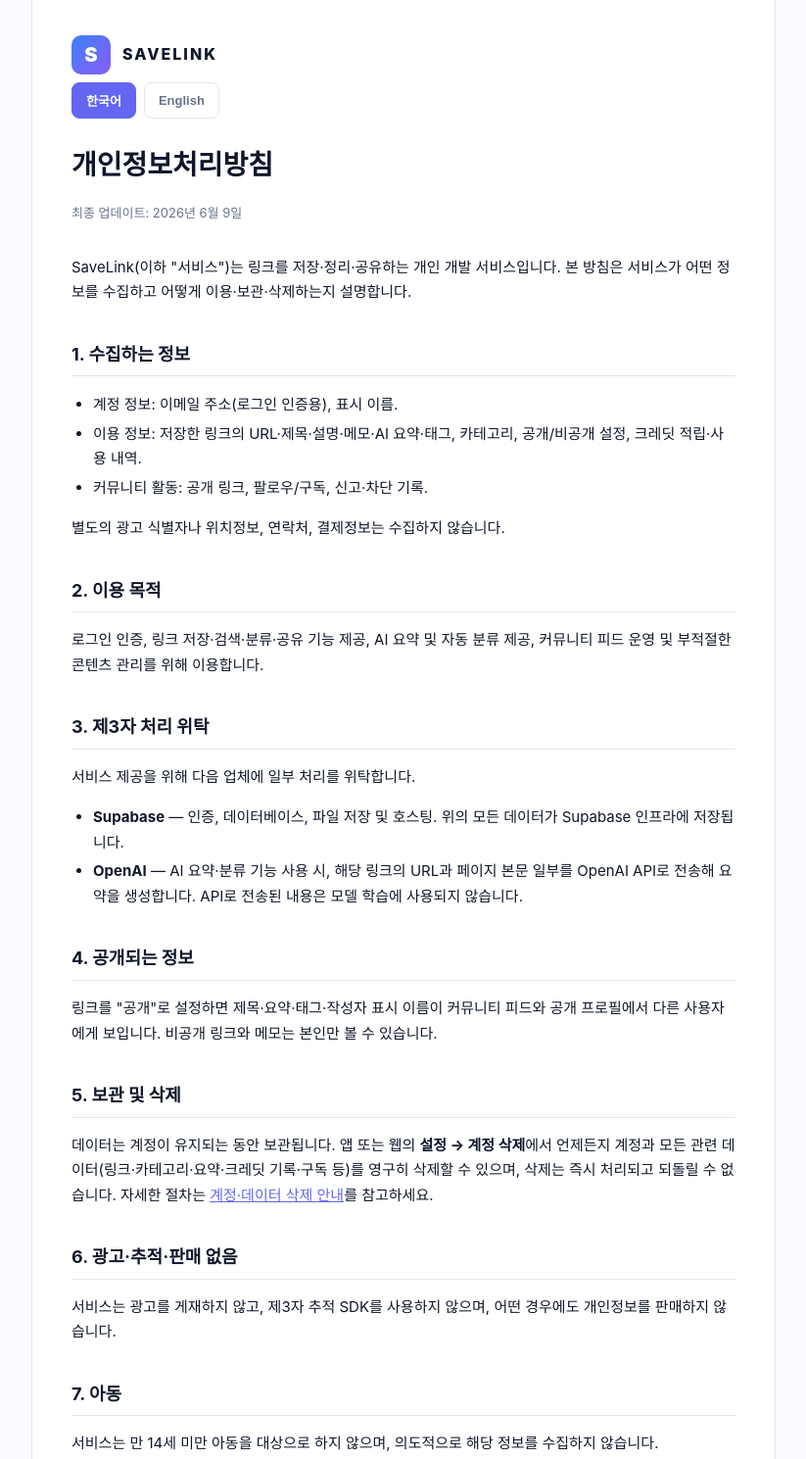
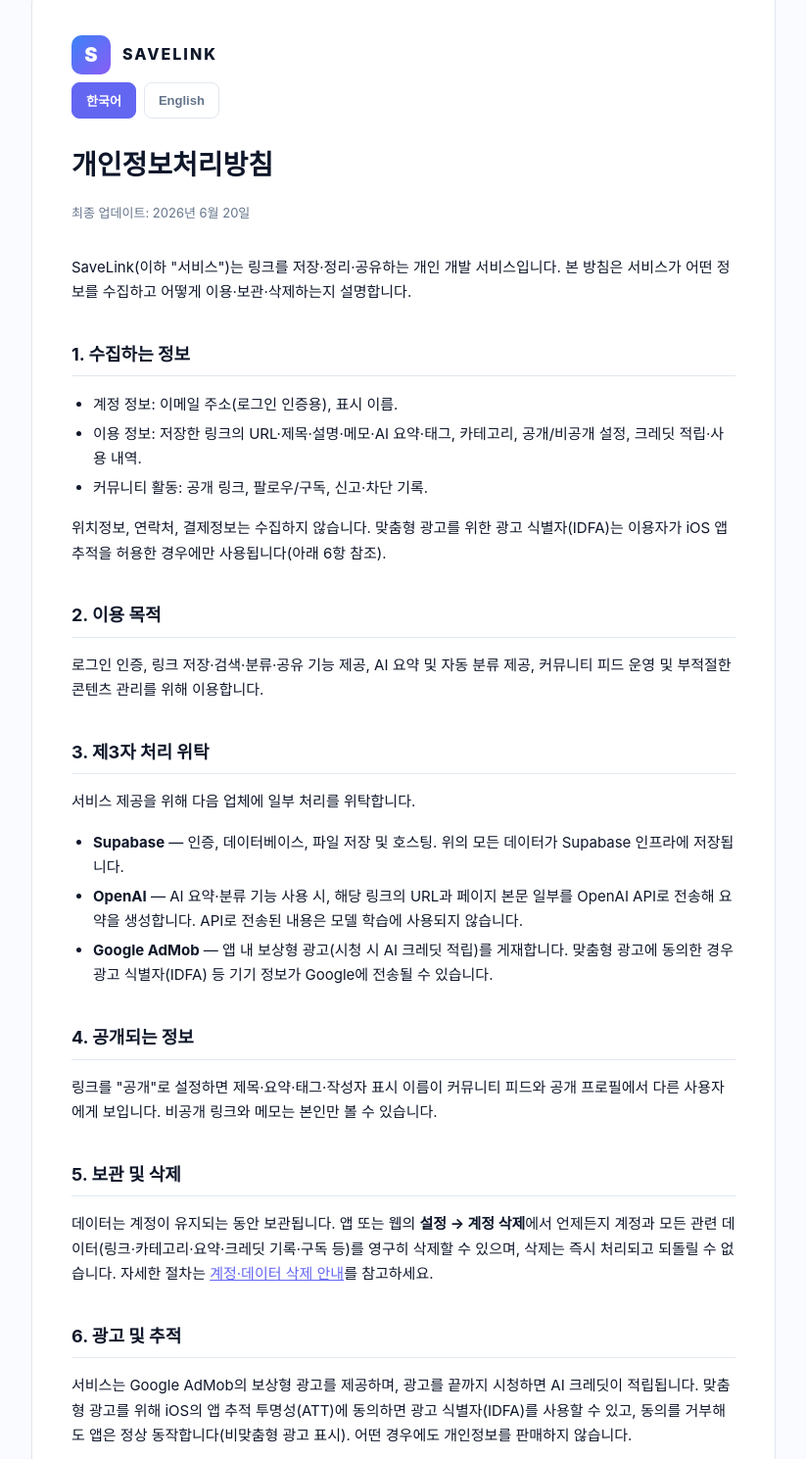
Before and after one commit to JihunLim/savelink-privacy, a plain HTML site: page index.html in a window 1280 px wide. Shown: the part 53-1542 px from the top of the page at 98% size, without its empty margins (228-1051 px from the left). Drawn offline with Linux system fonts and the light colour scheme.

Commit message:
privacy: disclose AdMob rewarded ads + IDFA (ATT) usage

```diff
--- a/index.html
+++ b/index.html
@@ -95,7 +95,7 @@ footer {
   <!-- ============= KOREAN ============= -->
   <section class="lang active" id="ko">
     <h1>개인정보처리방침</h1>
-    <p class="meta">최종 업데이트: 2026년 6월 9일</p>
+    <p class="meta">최종 업데이트: 2026년 6월 20일</p>
     <p>SaveLink(이하 "서비스")는 링크를 저장·정리·공유하는 개인 개발 서비스입니다. 본 방침은 서비스가 어떤 정보를 수집하고 어떻게 이용·보관·삭제하는지 설명합니다.</p>
 
     <h2>1. 수집하는 정보</h2>
@@ -104,7 +104,7 @@ footer {
       <li>이용 정보: 저장한 링크의 URL·제목·설명·메모·AI 요약·태그, 카테고리, 공개/비공개 설정, 크레딧 적립·사용 내역.</li>
       <li>커뮤니티 활동: 공개 링크, 팔로우/구독, 신고·차단 기록.</li>
     </ul>
-    <p>별도의 광고 식별자나 위치정보, 연락처, 결제정보는 수집하지 않습니다.</p>
+    <p>위치정보, 연락처, 결제정보는 수집하지 않습니다. 맞춤형 광고를 위한 광고 식별자(IDFA)는 이용자가 iOS 앱 추적을 허용한 경우에만 사용됩니다(아래 6항 참조).</p>
 
     <h2>2. 이용 목적</h2>
     <p>로그인 인증, 링크 저장·검색·분류·공유 기능 제공, AI 요약 및 자동 분류 제공, 커뮤니티 피드 운영 및 부적절한 콘텐츠 관리를 위해 이용합니다.</p>
@@ -114,6 +114,7 @@ footer {
     <ul>
       <li><strong>Supabase</strong> — 인증, 데이터베이스, 파일 저장 및 호스팅. 위의 모든 데이터가 Supabase 인프라에 저장됩니다.</li>
       <li><strong>OpenAI</strong> — AI 요약·분류 기능 사용 시, 해당 링크의 URL과 페이지 본문 일부를 OpenAI API로 전송해 요약을 생성합니다. API로 전송된 내용은 모델 학습에 사용되지 않습니다.</li>
+      <li><strong>Google AdMob</strong> — 앱 내 보상형 광고(시청 시 AI 크레딧 적립)를 게재합니다. 맞춤형 광고에 동의한 경우 광고 식별자(IDFA) 등 기기 정보가 Google에 전송될 수 있습니다.</li>
     </ul>
 
     <h2>4. 공개되는 정보</h2>
@@ -122,8 +123,8 @@ footer {
     <h2>5. 보관 및 삭제</h2>
     <p>데이터는 계정이 유지되는 동안 보관됩니다. 앱 또는 웹의 <strong>설정 → 계정 삭제</strong>에서 언제든지 계정과 모든 관련 데이터(링크·카테고리·요약·크레딧 기록·구독 등)를 영구히 삭제할 수 있으며, 삭제는 즉시 처리되고 되돌릴 수 없습니다. 자세한 절차는 <a href="delete-account.html">계정·데이터 삭제 안내</a>를 참고하세요.</p>
 
-    <h2>6. 광고·추적·판매 없음</h2>
-    <p>서비스는 광고를 게재하지 않고, 제3자 추적 SDK를 사용하지 않으며, 어떤 경우에도 개인정보를 판매하지 않습니다.</p>
+    <h2>6. 광고 및 추적</h2>
+    <p>서비스는 Google AdMob의 보상형 광고를 제공하며, 광고를 끝까지 시청하면 AI 크레딧이 적립됩니다. 맞춤형 광고를 위해 iOS의 앱 추적 투명성(ATT)에 동의하면 광고 식별자(IDFA)를 사용할 수 있고, 동의를 거부해도 앱은 정상 동작합니다(비맞춤형 광고 표시). 어떤 경우에도 개인정보를 판매하지 않습니다.</p>
 
     <h2>7. 아동</h2>
     <p>서비스는 만 14세 미만 아동을 대상으로 하지 않으며, 의도적으로 해당 정보를 수집하지 않습니다.</p>
@@ -144,7 +145,7 @@ footer {
   <!-- ============= ENGLISH ============= -->
   <section class="lang" id="en">
     <h1>Privacy Policy</h1>
-    <p class="meta">Last updated: June 9, 2026</p>
+    <p class="meta">Last updated: June 20, 2026</p>
     <p>SaveLink ("the Service") is an indie service for saving, organizing, and sharing links. This policy explains what information the Service collects and how it is used, stored, and deleted.</p>
 
     <h2>1. Information We Collect</h2>
@@ -153,7 +154,7 @@ footer {
       <li>Usage info: the URL, title, description, notes, AI summary, and tags of saved links; categories; public/private settings; and credit earn/spend history.</li>
       <li>Community activity: public links, follows/subscriptions, and report/block records.</li>
     </ul>
-    <p>We do not collect advertising identifiers, location data, contacts, or payment information.</p>
+    <p>We do not collect location data, contacts, or payment information. An advertising identifier (IDFA) is used only if you allow app tracking on iOS, for personalized ads (see §6).</p>
 
     <h2>2. How We Use It</h2>
     <p>To provide login authentication; link saving, search, categorization, and sharing; AI summaries and auto-categorization; and to operate the community feed and moderate objectionable content.</p>
@@ -163,6 +164,7 @@ footer {
     <ul>
       <li><strong>Supabase</strong> — authentication, database, file storage, and hosting. All of the data above is stored on Supabase infrastructure.</li>
       <li><strong>OpenAI</strong> — when you use AI summary/classification, the link's URL and part of the page body are sent to the OpenAI API to generate a summary. Content sent via the API is not used to train models.</li>
+      <li><strong>Google AdMob</strong> — serves in-app rewarded ads (finish one to earn AI credits). If you consent to personalized ads, device info including the advertising identifier (IDFA) may be sent to Google.</li>
     </ul>
 
     <h2>4. What Becomes Public</h2>
@@ -171,8 +173,8 @@ footer {
     <h2>5. Retention &amp; Deletion</h2>
     <p>Data is retained while your account exists. From <strong>Settings → Delete Account</strong> in the app or web, you can permanently delete your account and all related data (links, categories, summaries, credit history, subscriptions, etc.) at any time. Deletion is immediate and irreversible. See <a href="delete-account.html">Account &amp; Data Deletion</a> for the full process.</p>
 
-    <h2>6. No Ads, Tracking, or Sale of Data</h2>
-    <p>The Service shows no ads, uses no third-party tracking SDKs, and never sells personal information.</p>
+    <h2>6. Ads &amp; Tracking</h2>
+    <p>The Service shows rewarded ads via Google AdMob — finish watching one to earn AI credits. If you consent through App Tracking Transparency (ATT) on iOS, the advertising identifier (IDFA) may be used for personalized ads; if you decline, the app still works fully (you'll see non-personalized ads). We never sell personal information.</p>
 
     <h2>7. Children</h2>
     <p>The Service is not directed to children under 14 and does not knowingly collect their information.</p>
```
